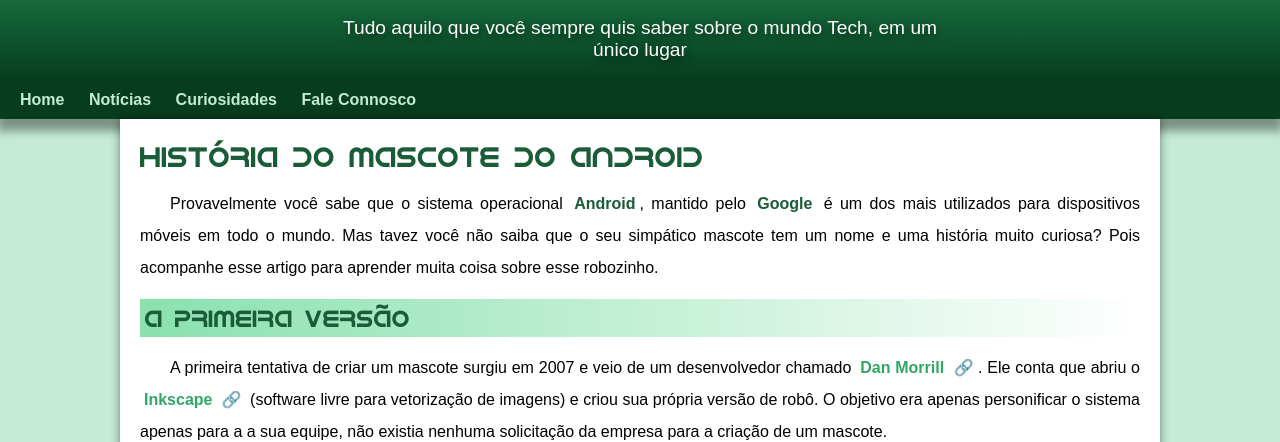
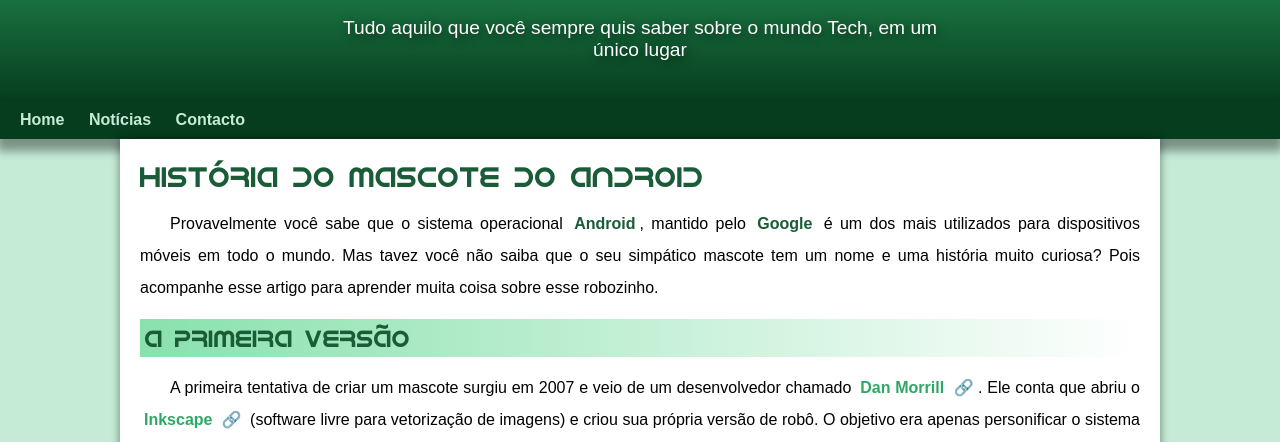
Before and after one commit to govedarski-roldao/projecto-android, a plain HTML site: page index.html in a window 1280 px wide. Shown: the part 110-552 px from the top of the page. Drawn offline with Linux system fonts and the light colour scheme.

Commit message:
menuchange

```diff
--- a/estilos/style.css
+++ b/estilos/style.css
@@ -60,7 +60,7 @@ header p {
     padding-right: 10px;
     padding-left: 10px;
     margin: auto;
-    padding-bottom: 20px;
+    padding-bottom: 40px;
     text-shadow: 2px 3px 10px rgba(0, 0, 0, 0.561);
 
 }
--- a/index.html
+++ b/index.html
@@ -20,8 +20,7 @@
     <nav>
         <a href="#">Home</a>
         <a href="#">Notícias</a>
-        <a href="#">Curiosidades</a>
-        <a href="#">Fale Connosco</a>
+        <a href="#">Contacto</a>
     </nav>
 
     <main>
```
